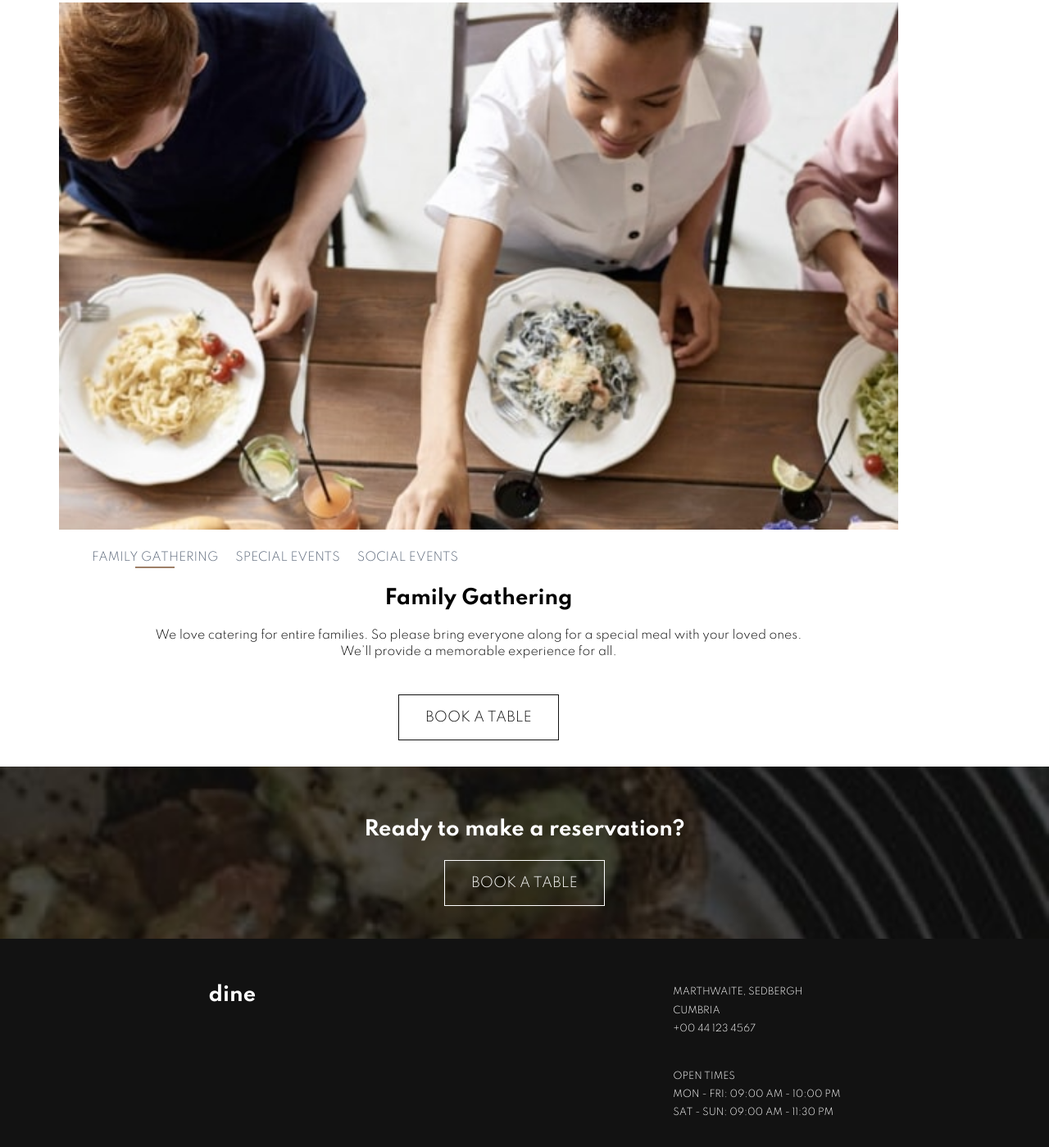
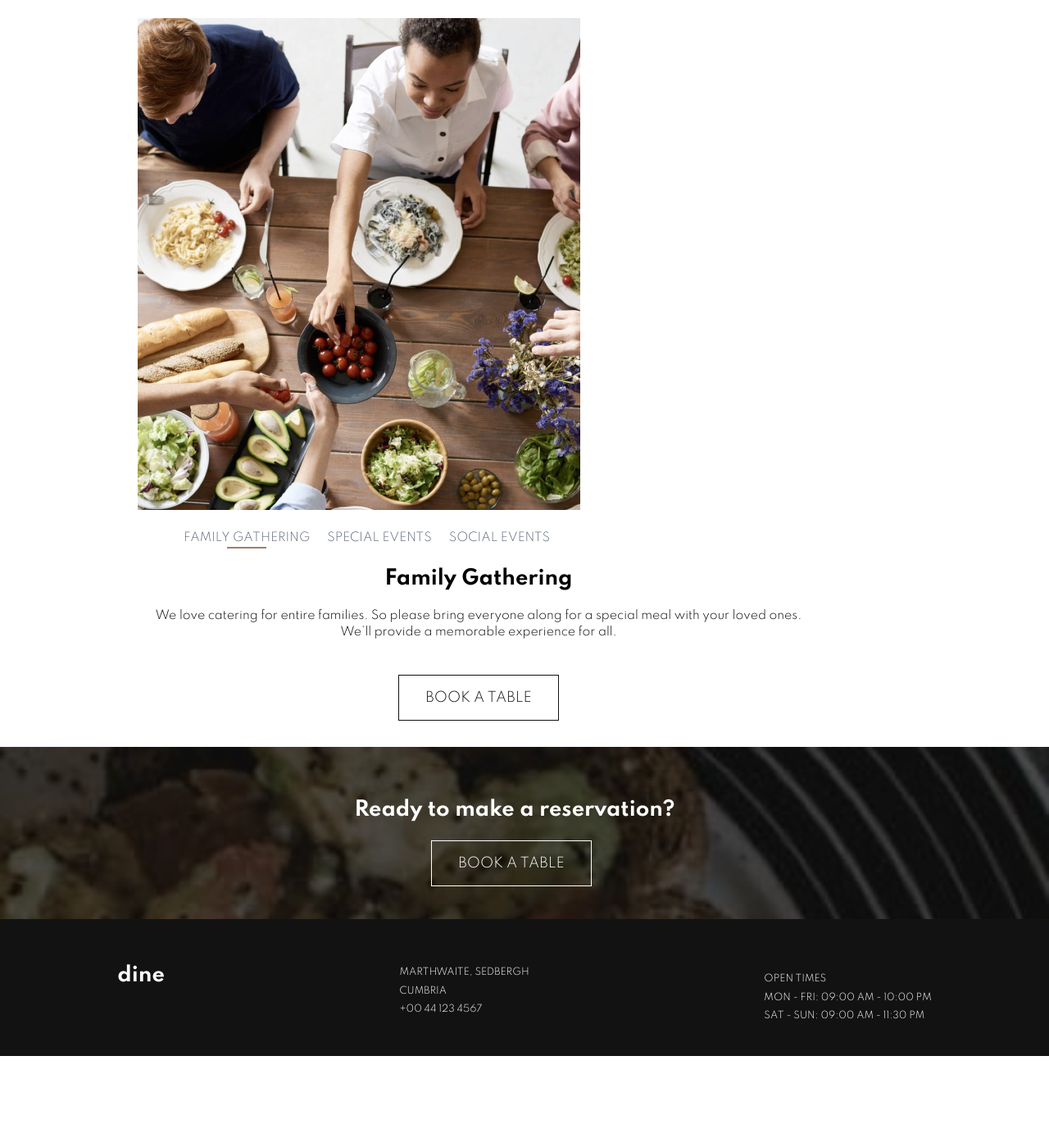
Before and after one commit to Da-vi-de/Dine-Restaurant-Website, a website: page index.html in a window 1280 px wide. Shown: the part 1868-3267 px from the top of the page at 82% size. After the commit the page ends 3156 px from the top, so only its background shows below. Drawn offline with Linux system fonts and the light colour scheme.

Commit message:
desktop first breakpoint completed

```diff
--- a/index.html
+++ b/index.html
@@ -171,6 +171,7 @@
 
         <div class="col-5">
           <picture>
+            <source media="(min-width: 900px)" srcset="./images/homepage/family-gathering-desktop@2x.jpg">
             <source media="(min-width: 500px)" srcset="./images/homepage/family-gathering-tablet.jpg">
             <img src="./images/homepage/family-gathering-mobile.jpg"
             alt="Happy people having lunch"
@@ -204,10 +205,10 @@
           <!--Footer-->
     <footer class="footer-container">
 
-      <div class="footer-bg-img text-position">
+      <div class="footer-bg-img text-position footer-desk-pos">
         <h2 class="footer-text">Ready to make a reservation?</h2>
         <a href="/booking.html"
-         class="btn btn-primary"
+         class="btn btn-primary btn-footer-desktop"
          target="_self">
          Book a table
        </a>
--- a/scss/_components.scss
+++ b/scss/_components.scss
@@ -120,4 +120,12 @@ input[type=number],
 /* =================
     Desktop Style
 ================= */
-@media all and (min-width: 56.25em) {}
+@media all and (min-width: 56.25em) {
+   .btn-footer-desktop {
+       margin-right: 2em;
+   }
+
+   fieldset {
+       margin: 0.5em 13em;
+   }
+}
--- a/scss/_layout.scss
+++ b/scss/_layout.scss
@@ -54,8 +54,8 @@
   }
 }
 
-.footer-info-text {
-    text-transform: uppercase;
+.footer-info-bottom {
+    padding-top: 1em;
 }
 
 .booking-hero {
@@ -133,6 +133,7 @@ color: #fff;
 
     .footer-info-bottom {
         padding-top: 1.5em;
+        text-align: left;
     }
 }
 
@@ -188,6 +189,16 @@ color: #fff;
        width: 26em;
        right: 4em;
    }
+
+   .family-gathering-img {
+       width: 33.75em;
+       height: 37.5em;
+       margin-left: 6em;
+   }
+
+   .slider {
+       margin-left: 7em;
+   }
 }
 
 
--- a/scss/_typography.scss
+++ b/scss/_typography.scss
@@ -39,6 +39,10 @@
 .footer-text,
 .footer-title {
     font-size: $font-size-mds;
+}
+
+.footer-info-text {
+    text-transform: uppercase;
 }
 
 /* =================
@@ -152,4 +156,16 @@
     .description-text {
         text-align: center;
     }
+
+    .menu-description {
+        padding: 0 10em;
+  }
+
+    .footer-text {
+        margin-right: 1em;
+  }
+
+  .booking-hero-desk {
+      padding: 0 10em;
+  }
 }
```
Also changed, not shown: booking.html (+1 -1 lines), footer-bottom.html (+4 -4 lines), css/main.css.
